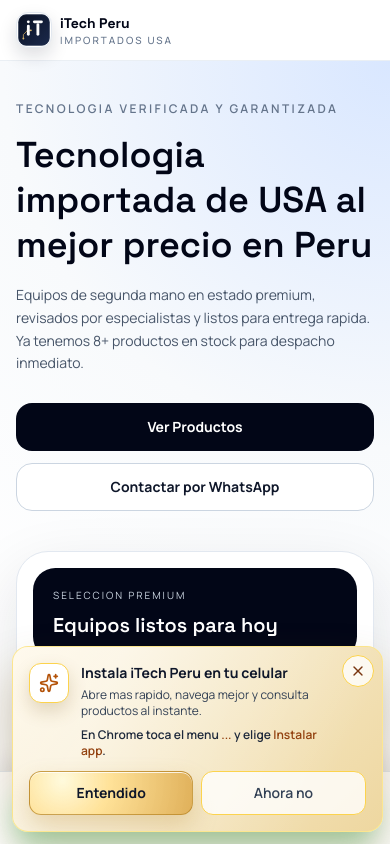
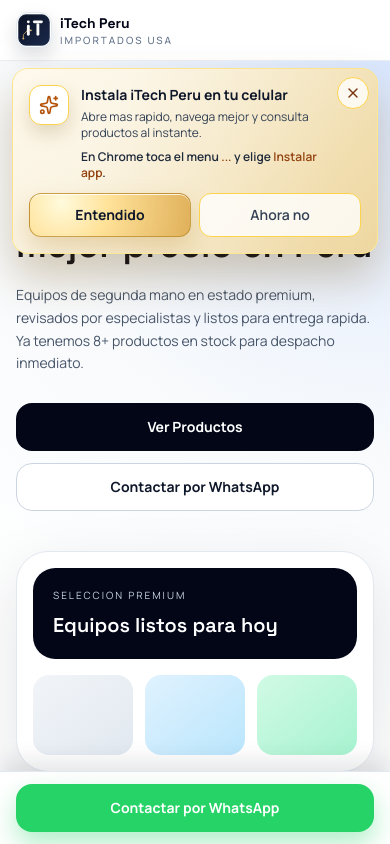
Before and after one commit to rincontecnologicope-team/itechperu, a Next.js app: page / in a window 390 px wide. Shown: the top 844 px of the page. Built offline with nearby package versions, Linux system fonts and the light colour scheme; no server answers.

Commit message:
ui: move install app popup below header on mobile

```diff
--- a/src/components/pwa/install-app-prompt.tsx
+++ b/src/components/pwa/install-app-prompt.tsx
@@ -137,13 +137,13 @@
 
   return (
     <motion.div
-      initial={{ opacity: 0, y: 30 }}
+      initial={{ opacity: 0, y: -20 }}
       animate={{ opacity: 1, y: 0 }}
-      exit={{ opacity: 0, y: 20 }}
+      exit={{ opacity: 0, y: -14 }}
       transition={{ duration: 0.28 }}
-      className="pointer-events-none fixed inset-x-3 bottom-[calc(env(safe-area-inset-bottom,0px)+12px)] z-[80] mx-auto w-[min(95vw,430px)]"
+      className="pointer-events-none fixed inset-x-0 top-[calc(env(safe-area-inset-top,0px)+4.25rem)] z-[80] flex justify-center px-3"
     >
-      <div className="pointer-events-auto relative overflow-hidden rounded-2xl border border-amber-200/90 bg-[linear-gradient(135deg,#fff8e8_0%,#f6e9c8_40%,#eed7a0_100%)] p-4 shadow-[0_24px_45px_rgba(120,84,20,0.30)]">
+      <div className="pointer-events-auto relative w-full max-w-[430px] overflow-hidden rounded-2xl border border-amber-200/90 bg-[linear-gradient(135deg,#fff8e8_0%,#f6e9c8_40%,#eed7a0_100%)] p-4 shadow-[0_24px_45px_rgba(120,84,20,0.30)]">
         <div className="absolute inset-0 gold-install-shine" aria-hidden="true" />
         <button
           type="button"
```
